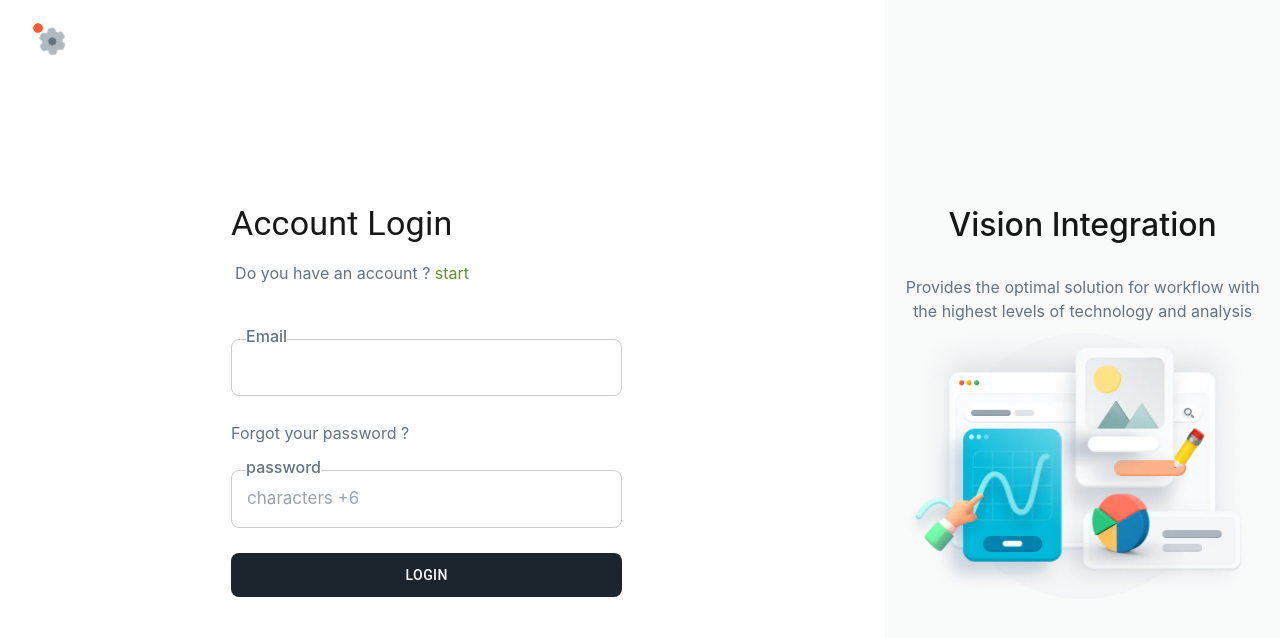
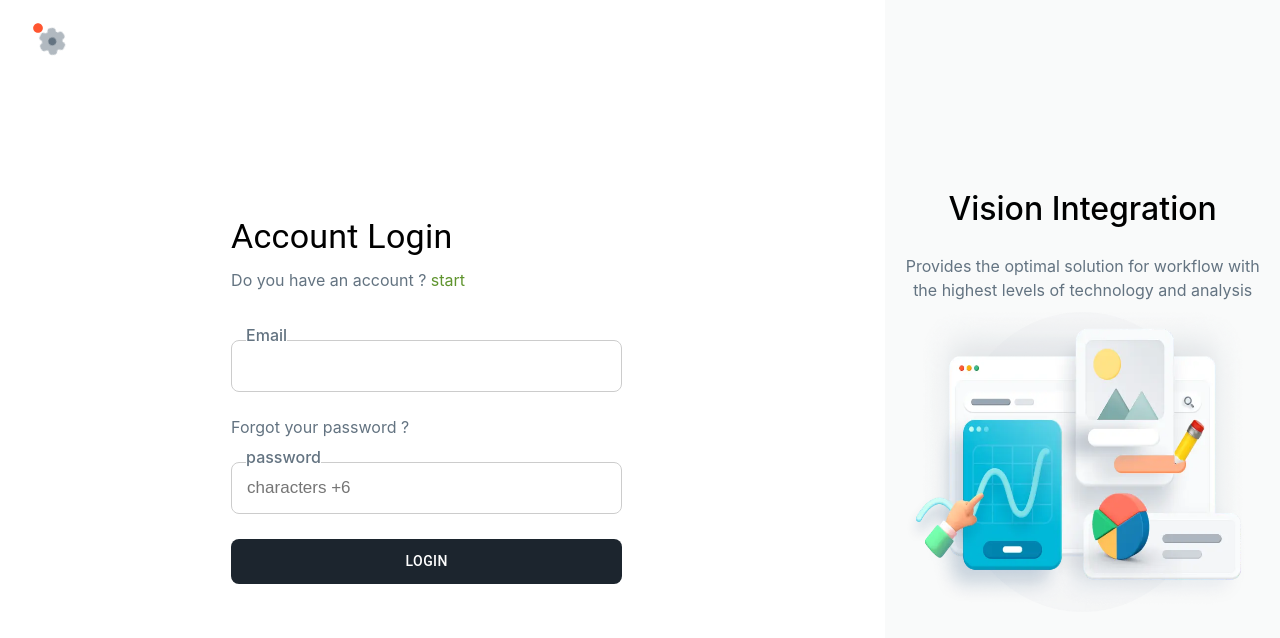
Before and after one commit to ahmedgfathy/globalcrm, a Next.js app: page / in a window 1280 px wide. Shown: the top 638 px of the page. Built offline with nearby package versions, Linux system fonts and the light colour scheme.

Commit message:
not area

```diff
--- a/app/layout.tsx
+++ b/app/layout.tsx
@@ -1,10 +1,10 @@
 'use client'
 import type { Metadata } from "next";
 import localFont from "next/font/local";
-import "./globals.css";
 import Menu from "../src/components/menu/page";
 import { usePathname } from 'next/navigation';
 import { Box } from "@mui/material";
+import "../public/assets/sass/shares.css"
 
 const geistSans = localFont({
   src: "./fonts/GeistVF.woff",
--- /dev/null
+++ b/public/assets/sass/shares.css
@@ -0,0 +1,5 @@
+* {
+  padding: 0px;
+  margin: 0px;
+  box-sizing: border-box;
+}/*# sourceMappingURL=shares.css.map */
--- a/public/assets/sass/shares.scss
+++ b/public/assets/sass/shares.scss
@@ -1 +1,6 @@
-*
+* {
+
+    padding: 0px;
+    margin: 0px;
+    box-sizing: border-box;
+}
--- a/src/components/header/page.jsx
+++ b/src/components/header/page.jsx
@@ -10,8 +10,8 @@ import { FaBarsStaggered } from "react-icons/fa6";
 
 export default function Page(props) {
     return (
-        <Box sx={{ width: `calc(100% - ${props.menuWidth}px)` }}>
-            <Box className="header">
+        <Box sx={{ width: `calc(100% - ${props.menuWidth}px)` }} >
+            <Box className="header" >
                 <Box
                     sx={{
                         background: "conic-gradient(#5f942e, #FFAB00, #5f942e)",
--- a/src/components/header/page.scss
+++ b/src/components/header/page.scss
@@ -3,6 +3,7 @@
     display: flex;
     gap: 10px;
     align-items: center;
+    width: 100%;
     padding: 10px 20px;
     height: fit-content !important;
     flex-direction: row-reverse;
```
Also changed, not shown: 1 other file (tests, documents, lock files or other folders).
